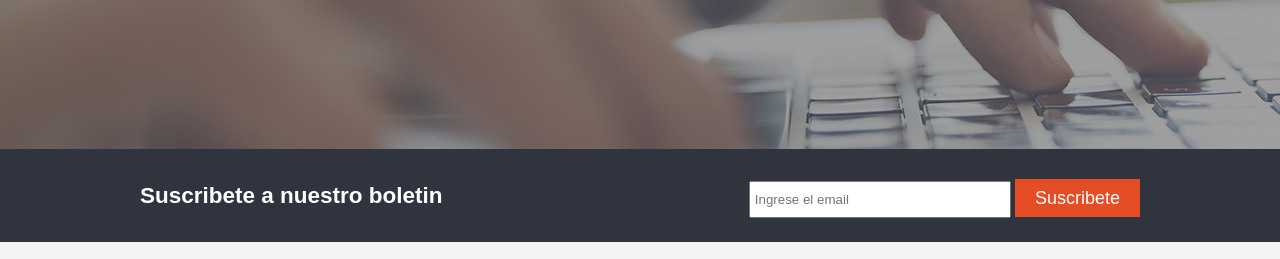
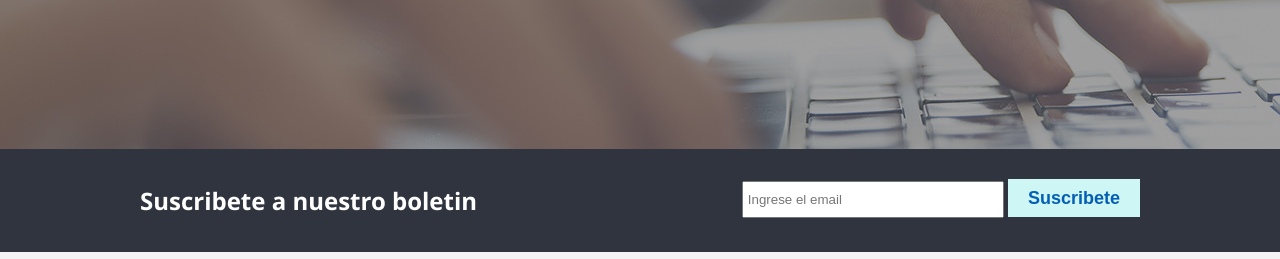
Before and after one commit to red-0aks/SitioWeb1, a plain HTML site: page index.html in a window 1280 px wide. Shown: the part 356-615 px from the top of the page. Drawn offline with Linux system fonts and the light colour scheme.

Commit message:
se corrigen estilos de fuente en CSS

```diff
--- a/css/estilos.css
+++ b/css/estilos.css
@@ -1,5 +1,5 @@
 body {
-    font: 15px Arial, Helvetica, sans-serif;
+    font: 16px selawik, segoe ui, helvetica, arial;
     padding: 0;
     margin: 0;
     background-color: #f4f4f4;
@@ -19,12 +19,18 @@ ul {
 
 .boton1 {
     height: 38px;
-    background-color: #e44d26;
+    background-color: #CEF6F5;
     border: 0;
     padding-left: 20px;
     padding-right: 20px;
-    color: #fff;
+    color: #045FB4;
+    font-weight: bold;
 }
+
+.boton1:hover {
+    background-color: #A9E2F3;
+}
+
 
 /* Encabezado */
 
```
